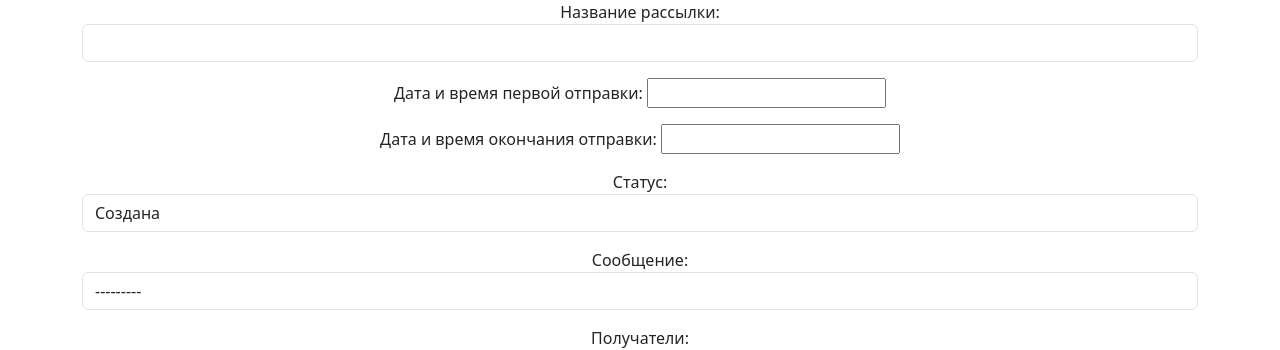
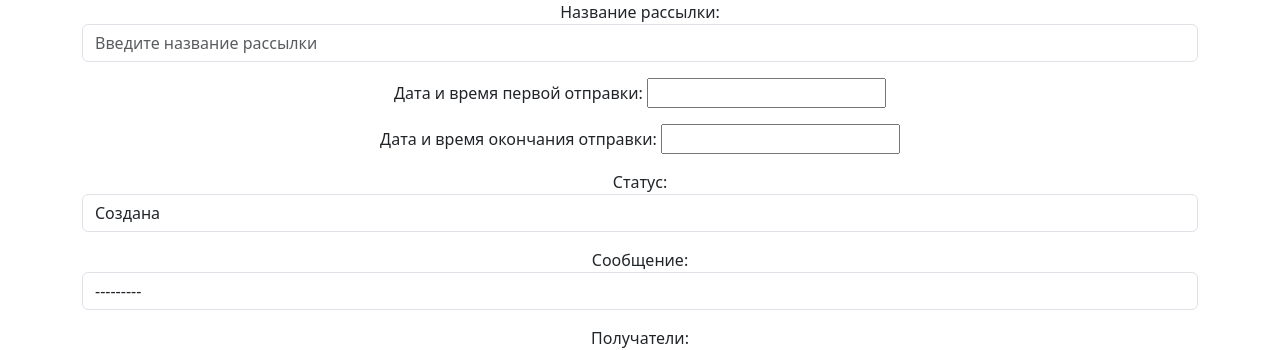
Before and after one commit to Asta88888/DjangoWebApplication, a Django app: page /mailings/create in a window 1280 px wide. Shown: the part 163-513 px from the top of the page. Run offline with Django 5.2, Linux system fonts and the light colour scheme; data that the repository does not hold is empty; some libraries are stand-ins or nearby versions.

Commit message:
fixed templates

```diff
--- a/mailings/forms.py
+++ b/mailings/forms.py
@@ -3,16 +3,18 @@ from mailings.models import Recipient, Mailing, Message
 
 
 class MailingForm(ModelForm):
+    """Форма для модели Mailing. Позволяет создавать и редактировать рассылки."""
     class Meta:
         model = Mailing
         fields = "__all__"
 
 
     def __init__(self, *args, **kwargs):
+        """Инициализация формы и обновление атрибутов виджетов."""
         super(MailingForm, self).__init__(*args, **kwargs)
         self.fields['name'].widget.attrs.update({
             'class': 'form-control',
-            'placeholders': 'Введите название рассылки'
+            'placeholder': 'Введите название рассылки'
         })
         self.fields['status'].widget.attrs.update({
             'class': 'form-control'
@@ -26,39 +28,43 @@ class MailingForm(ModelForm):
 
 
 class RecipientForm(ModelForm):
+    """Форма для модели Recipient. Позволяет создавать и редактировать получателей."""
     class Meta:
         model = Recipient
         fields = "__all__"
 
     def __init__(self, *args, **kwargs):
-        super(RecipientForm).__init__(*args, **kwargs)
+        """Инициализация формы и обновление атрибутов виджетов."""
+        super().__init__(*args, **kwargs)
         self.fields['email'].widget.attrs.update({
             'class': 'form-control',
-            'placeholders': 'Введите email получателя'
+            'placeholder': 'Введите email получателя'
         })
         self.fields['full_name'].widget.attrs.update({
             'class': 'form-control',
-            'placeholders': 'Введите Ф.И.О получателя'
+            'placeholder': 'Введите Ф.И.О получателя'
         })
         self.fields['comment'].widget.attrs.update({
             'class': 'form-control',
-            'placeholders': 'Введите комментарий'
+            'placeholder': 'Введите комментарий'
         })
 
 
 class MessageForm(ModelForm):
+    """Форма для модели Message. Позволяет создавать и редактировать сообщения."""
     class Meta:
         model = Message
         fields = "__all__"
 
 
     def __init__(self, *args, **kwargs):
-        super(MessageForm).__init__(*args, **kwargs)
+        """Инициализация формы и обновление атрибутов виджетов."""
+        super().__init__(*args, **kwargs)
         self.fields['topic'].widget.attrs.update({
             'class': 'form-control',
-            'placeholders': 'Введите название сообщения'
+            'placeholder': 'Введите название сообщения'
         })
         self.fields['content'].widget.attrs.update({
             'class': 'form-control',
-            'placeholders': 'Введите содержание сообщения'
+            'placeholder': 'Введите содержание сообщения'
         })
--- a/mailings/templates/mailings/mailing_confirm_delete.html
+++ b/mailings/templates/mailings/mailing_confirm_delete.html
@@ -12,7 +12,7 @@
                 <div class="card-body">
                     {% csrf_token %}
                 </div>
-                <p class="card-text">Вы действительно хотите удалить рассылку?{{object.name}}</p>
+                <p class="card-text">Вы действительно хотите удалить рассылку? {{object.name}} </p>
                 <button type="submit" class="btn btn-primary mb-2">Удалить</button>
                 <a href="/" class="btn btn-primary mb-2">Отменить</a>
             </form>
--- a/mailings/templates/mailings/mailing_list.html
+++ b/mailings/templates/mailings/mailing_list.html
@@ -5,7 +5,11 @@
 {% block content %}
 {% include 'mailings/header.html' %}
 <h2>Список рассылок</h2>
-
+<div class="container">
+    <div class="mt-5" >
+        <a href="{% url 'mailings:mailing_create' %}" class="btn btn-primary mb-5">Создать новую рассылку</a>
+    </div>
+</div>
 <div class="d-flex flex-wrap gap-4 mt-5">
     {% for mailing in object_list %}
     <div class="card" style="width: 18rem;">
--- a/mailings/templates/mailings/message_list.html
+++ b/mailings/templates/mailings/message_list.html
@@ -5,7 +5,11 @@
 {% block content %}
 {% include 'mailings/header.html' %}
 <h2>Список сообщений</h2>
-
+<div class="container">
+    <div class="mt-5" >
+        <a href="{% url 'mailings:message_create' %}" class="btn btn-primary mb-5">Создать новое сообщение</a>
+    </div>
+</div>
 <div class="d-flex flex-wrap gap-4 mt-5">
     {% for message in object_list %}
     <div class="card" style="width: 18rem;">
--- a/mailings/templates/mailings/recipient_confirm_delete.html
+++ b/mailings/templates/mailings/recipient_confirm_delete.html
@@ -12,7 +12,7 @@
                 <div class="card-body">
                     {% csrf_token %}
                 </div>
-                <p class="card-text">Вы действительно хотите удалить получателя?{{object.name}}</p>
+                <p class="card-text">Вы действительно хотите удалить получателя? {{object.name}}</p>
                 <button type="submit" class="btn btn-primary mb-2">Удалить</button>
                 <a href="/" class="btn btn-primary mb-2">Отменить</a>
             </form>
--- a/mailings/templates/mailings/recipient_list.html
+++ b/mailings/templates/mailings/recipient_list.html
@@ -5,7 +5,11 @@
 {% block content %}
 {% include 'mailings/header.html' %}
 <h2>Список получателей</h2>
-
+<div class="container">
+    <div class="mt-5" >
+        <a href="{% url 'mailings:recipient_create' %}" class="btn btn-primary mb-5">Создать нового получателя</a>
+    </div>
+</div>
 <div class="d-flex flex-wrap gap-4 mt-5">
     {% for recipient in object_list %}
     <div class="card" style="width: 18rem;">
--- a/mailings/views.py
+++ b/mailings/views.py
@@ -31,7 +31,6 @@ class MailingUpdateView(UpdateView):
 class MailingDeleteView(DeleteView):
     """Представление для удаления рассылки."""
     model = Mailing
-    form_class = MailingForm
     success_url = reverse_lazy('mailings:mailing_list')
 
 
@@ -62,7 +61,6 @@ class RecipientUpdateView(UpdateView):
 class RecipientDeleteView(DeleteView):
     """Представление для удаления получателя."""
     model = Recipient
-    form_class = RecipientForm
     success_url = reverse_lazy('mailings:recipient_list')
 
 
@@ -93,5 +91,4 @@ class MessageUpdateView(UpdateView):
 class MessageDeleteView(DeleteView):
     """Представление для удаления сообщения."""
     model = Message
-    form_class = MessageForm
     success_url = reverse_lazy('mailings:message_list')
```
